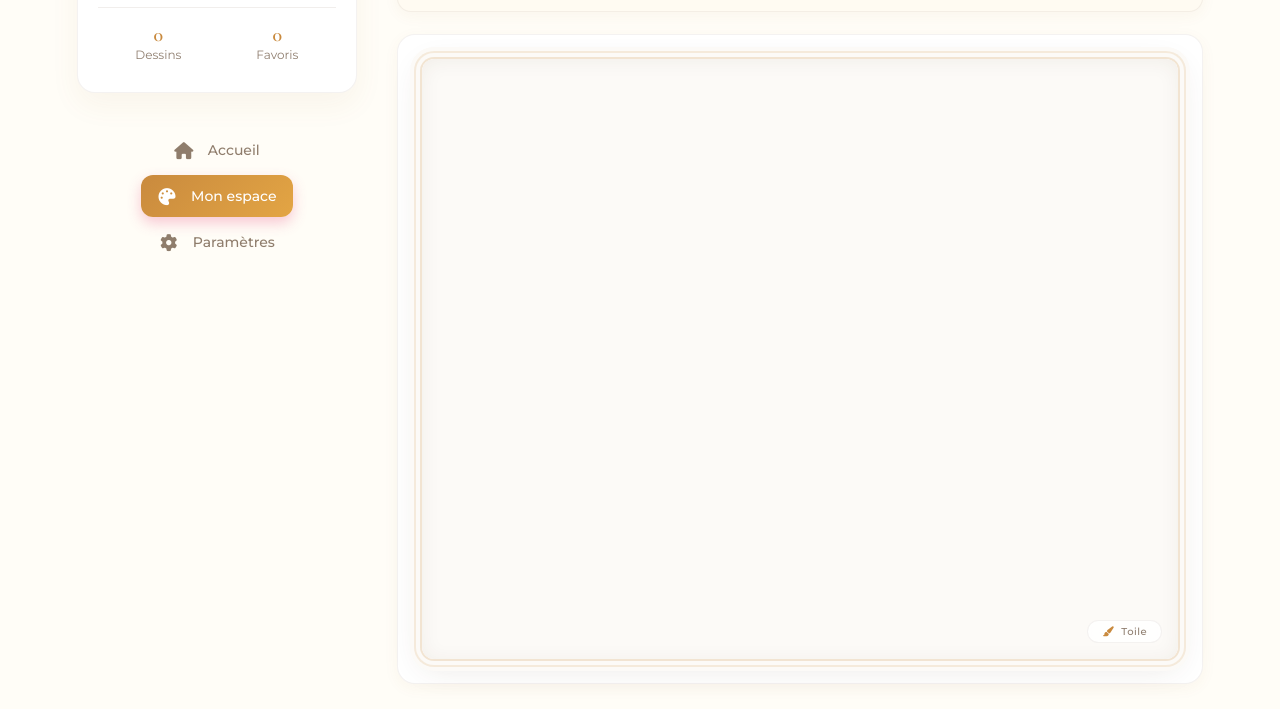
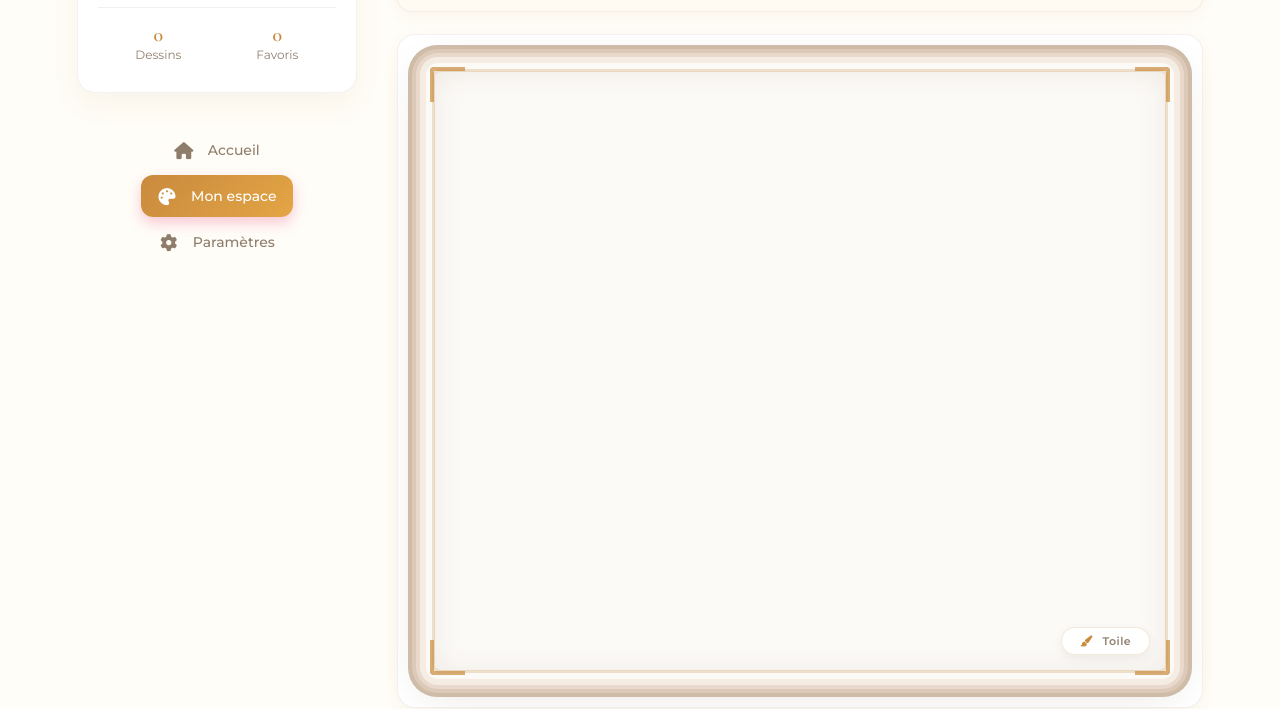
Before and after one commit to myname11duck-dotcom/Studio, a website built with Vite: page moncompte.html in a window 1280 px wide. Shown: the part 311-1020 px from the top of the page. Built offline with nearby package versions, Linux system fonts and the light colour scheme.

```diff
--- a/moncompte.html
+++ b/moncompte.html
@@ -1,4 +1,4 @@
-<!-- moncompte.html - Version avec cadre autour de la toile -->
+<!-- moncompte.html - Version avec cadre épais -->
 <!DOCTYPE html>
 <html lang="fr">
 <head>
@@ -383,106 +383,102 @@
             border-color: var(--pink-mid);
         }
 
-        /* ===== CANVAS AVEC CADRE ===== */
+        /* ===== CANVAS AVEC CADRE ÉPAIS ===== */
         .canvas-wrapper {
             background: #fff;
             border-radius: var(--radius);
-            padding: 24px;
+            padding: 28px;
             border: 1px solid rgba(74, 47, 23, 0.06);
             box-shadow: 0 4px 15px rgba(150,100,30,0.05);
             position: relative;
         }
 
-        /* Cadre décoratif autour de la toile */
+        /* Cadre épais avec plusieurs couches */
         .canvas-frame {
             position: relative;
             border-radius: 12px;
             overflow: hidden;
+            background: #fcfaf7;
+            padding: 8px;
+            /* Couche 1 : contour extérieur épais */
             box-shadow:
-                0 0 0 2px rgba(201, 138, 62, 0.2),
-                0 0 0 6px #fcfaf7,
-                0 0 0 8px rgba(201, 138, 62, 0.15),
-                0 0 0 12px #fcfaf7,
-                0 8px 32px rgba(74, 47, 23, 0.12);
-            background: #fcfaf7;
-            transition: box-shadow 0.3s ease;
+                0 0 0 6px #f5ede4,
+                0 0 0 10px #e8d9cc,
+                0 0 0 14px #dcc9b8,
+                0 0 0 18px #cfbca8,
+                0 8px 40px rgba(74, 47, 23, 0.2);
+            transition: box-shadow 0.4s ease;
         }
 
+        /* Effet au survol - le cadre s'illumine */
         .canvas-frame:hover {
             box-shadow:
-                0 0 0 2px rgba(201, 138, 62, 0.3),
-                0 0 0 6px #fcfaf7,
-                0 0 0 8px rgba(201, 138, 62, 0.25),
-                0 0 0 12px #fcfaf7,
-                0 12px 48px rgba(201, 138, 62, 0.2);
+                0 0 0 6px #f5ede4,
+                0 0 0 10px #e8d9cc,
+                0 0 0 14px #dcc9b8,
+                0 0 0 18px #cfbca8,
+                0 0 0 22px rgba(201, 138, 62, 0.3),
+                0 12px 50px rgba(74, 47, 23, 0.25);
         }
 
-        /* Coins décoratifs du cadre */
-        .canvas-frame::before {
-            content: '';
+        /* Couche intérieure du cadre avec effet bois/velours */
+        .canvas-frame .frame-inner {
             position: absolute;
-            top: -4px;
-            left: -4px;
-            width: 30px;
-            height: 30px;
-            border-top: 3px solid var(--pink-deep);
-            border-left: 3px solid var(--pink-deep);
-            border-radius: 4px 0 0 0;
-            z-index: 5;
-            opacity: 0.6;
+            inset: 6px;
+            border-radius: 8px;
+            border: 3px solid rgba(201, 138, 62, 0.25);
             pointer-events: none;
+            z-index: 2;
         }
 
-        .canvas-frame::after {
-            content: '';
+        /* Coins décoratifs dorés */
+        .canvas-frame .corner {
             position: absolute;
-            top: -4px;
-            right: -4px;
-            width: 30px;
-            height: 30px;
-            border-top: 3px solid var(--pink-deep);
-            border-right: 3px solid var(--pink-deep);
-            border-radius: 0 4px 0 0;
-            z-index: 5;
-            opacity: 0.6;
+            width: 35px;
+            height: 35px;
+            z-index: 3;
             pointer-events: none;
+            opacity: 0.7;
         }
 
-        /* Coins inférieurs */
-        .canvas-frame .corner-br {
-            position: absolute;
-            bottom: -4px;
-            right: -4px;
-            width: 30px;
-            height: 30px;
-            border-bottom: 3px solid var(--pink-deep);
-            border-right: 3px solid var(--pink-deep);
-            border-radius: 0 0 4px 0;
-            z-index: 5;
-            opacity: 0.6;
-            pointer-events: none;
+        .canvas-frame .corner-tl {
+            top: 4px;
+            left: 4px;
+            border-top: 4px solid var(--pink-deep);
+            border-left: 4px solid var(--pink-deep);
+            border-radius: 4px 0 0 0;
+        }
+
+        .canvas-frame .corner-tr {
+            top: 4px;
+            right: 4px;
+            border-top: 4px solid var(--pink-deep);
+            border-right: 4px solid var(--pink-deep);
+            border-radius: 0 4px 0 0;
         }
 
         .canvas-frame .corner-bl {
-            position: absolute;
-            bottom: -4px;
-            left: -4px;
-            width: 30px;
-            height: 30px;
-            border-bottom: 3px solid var(--pink-deep);
-            border-left: 3px solid var(--pink-deep);
+            bottom: 4px;
+            left: 4px;
+            border-bottom: 4px solid var(--pink-deep);
+            border-left: 4px solid var(--pink-deep);
             border-radius: 0 0 0 4px;
-            z-index: 5;
-            opacity: 0.6;
-            pointer-events: none;
+        }
+
+        .canvas-frame .corner-br {
+            bottom: 4px;
+            right: 4px;
+            border-bottom: 4px solid var(--pink-deep);
+            border-right: 4px solid var(--pink-deep);
+            border-radius: 0 0 4px 0;
         }
 
         /* Ombre intérieure pour effet de profondeur */
         .canvas-frame .inner-shadow {
             position: absolute;
-            inset: 0;
-            border-radius: 12px;
-            box-shadow: inset 0 2px 20px rgba(74, 47, 23, 0.06);
+            inset: 8px;
+            border-radius: 8px;
+            box-shadow: inset 0 2px 30px rgba(74, 47, 23, 0.08);
             pointer-events: none;
             z-index: 2;
         }
@@ -490,34 +486,35 @@
         canvas {
             width: 100%;
             display: block;
-            border-radius: 12px;
+            border-radius: 8px;
             position: relative;
             z-index: 1;
             background: #fcfaf7;
             cursor: crosshair;
         }
 
-        /* Petit badge "Toile" en bas à droite */
+        /* Badge "Toile" en bas à droite */
         .canvas-badge {
             position: absolute;
-            bottom: 16px;
-            right: 16px;
-            background: rgba(255, 255, 255, 0.85);
+            bottom: 24px;
+            right: 24px;
+            background: rgba(255, 255, 255, 0.9);
             backdrop-filter: blur(8px);
-            padding: 4px 14px;
-            border-radius: 20px;
-            font-size: 10px;
-            font-weight: 500;
+            padding: 6px 18px;
+            border-radius: 24px;
+            font-size: 11px;
+            font-weight: 600;
             color: var(--ink-soft);
-            border: 1px solid rgba(74, 47, 23, 0.06);
-            z-index: 3;
+            border: 1px solid rgba(201, 138, 62, 0.2);
+            z-index: 5;
             letter-spacing: 0.5px;
             pointer-events: none;
+            box-shadow: 0 4px 12px rgba(0,0,0,0.06);
         }
 
         .canvas-badge i {
             color: var(--pink-deep);
-            margin-right: 4px;
+            margin-right: 6px;
         }
 
         /* GALERIE */
@@ -613,16 +610,16 @@
             .toolbar .download {
                 margin-left: 0;
             }
-            .canvas-frame::before,
-            .canvas-frame::after,
-            .canvas-frame .corner-br,
-            .canvas-frame .corner-bl {
-                display: none;
-            }
+            /* Cadre plus fin sur tablette */
             .canvas-frame {
                 box-shadow:
-                    0 0 0 2px rgba(201, 138, 62, 0.15),
-                    0 8px 32px rgba(74, 47, 23, 0.1);
+                    0 0 0 4px #f5ede4,
+                    0 0 0 7px #e8d9cc,
+                    0 0 0 10px #dcc9b8,
+                    0 8px 32px rgba(74, 47, 23, 0.15);
+            }
+            .canvas-frame .corner {
+                display: none;
             }
         }
         @media (max-width: 640px) {
@@ -648,6 +645,28 @@
             }
             .canvas-wrapper {
                 padding: 12px;
+            }
+            /* Cadre plus fin sur mobile */
+            .canvas-frame {
+                padding: 4px;
+                box-shadow:
+                    0 0 0 3px #f5ede4,
+                    0 0 0 5px #e8d9cc,
+                    0 0 0 7px #dcc9b8,
+                    0 4px 20px rgba(74, 47, 23, 0.1);
+            }
+            .canvas-frame .corner {
+                display: none;
+            }
+            .canvas-frame .frame-inner {
+                inset: 3px;
+                border-width: 2px;
+            }
+            .canvas-badge {
+                bottom: 12px;
+                right: 12px;
+                padding: 4px 12px;
+                font-size: 9px;
             }
         }
     </style>
@@ -745,13 +764,25 @@
                 <button id="download" class="download">📥 Télécharger</button>
             </section>
 
-            <!-- ===== CANVAS AVEC CADRE ===== -->
+            <!-- ===== CANVAS AVEC CADRE ÉPAIS ===== -->
             <section class="canvas-wrapper">
                 <div class="canvas-frame">
+                    <!-- Coins décoratifs -->
+                    <div class="corner corner-tl"></div>
+                    <div class="corner corner-tr"></div>
+                    <div class="corner corner-bl"></div>
+                    <div class="corner corner-br"></div>
+
+                    <!-- Couche intérieure -->
+                    <div class="frame-inner"></div>
+
+                    <!-- Ombre intérieure -->
                     <div class="inner-shadow"></div>
-                    <div class="corner-br"></div>
-                    <div class="corner-bl"></div>
+
+                    <!-- La toile -->
                     <canvas id="canvas" width="1200" height="700"></canvas>
+
+                    <!-- Badge -->
                     <div class="canvas-badge">
                         <i class="fa-solid fa-paintbrush"></i> Toile
                     </div>
```
